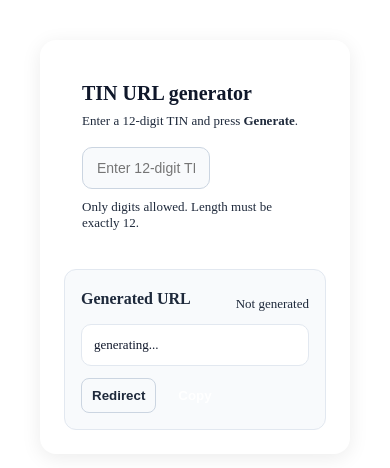
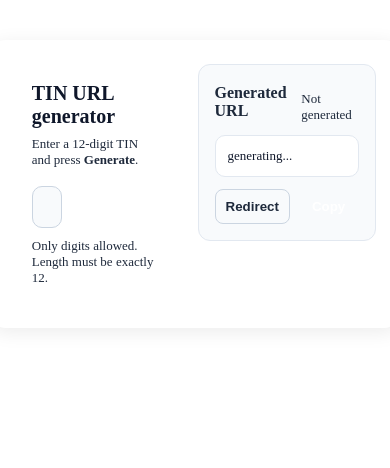
Before and after one commit to zahid-source/ereturn, an Angular app: page / in a window 390 px wide. Shown: the top 468 px of the page. Built offline with nearby package versions, Linux system fonts and the light colour scheme.

Commit message:
init commit

```diff
--- a/src/app/components/user-access/user-access.css
+++ b/src/app/components/user-access/user-access.css
@@ -160,9 +160,3 @@ footer {
   font-size: 12px;
   color: var(--muted)
 }
-
-@media (max-width: 720px) {
-  .wrap {
-    grid-template-columns:1fr
-  }
-}
```
